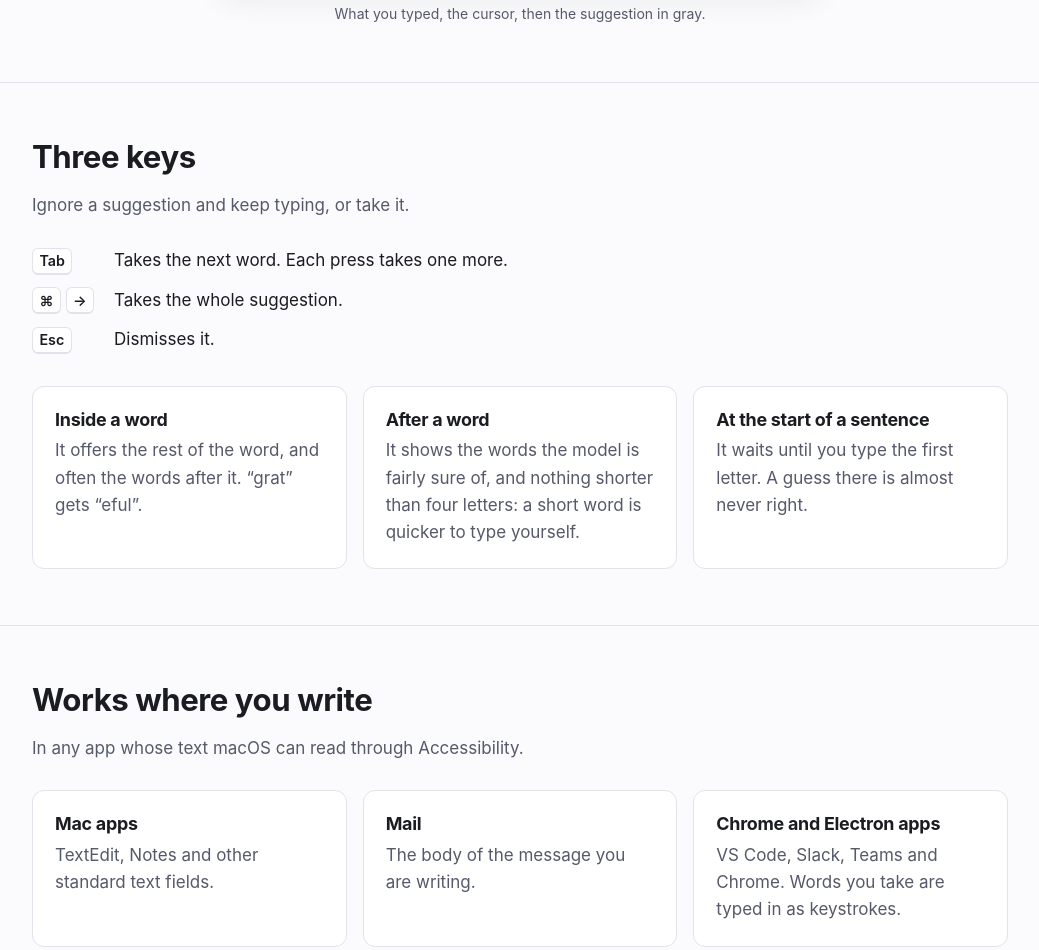
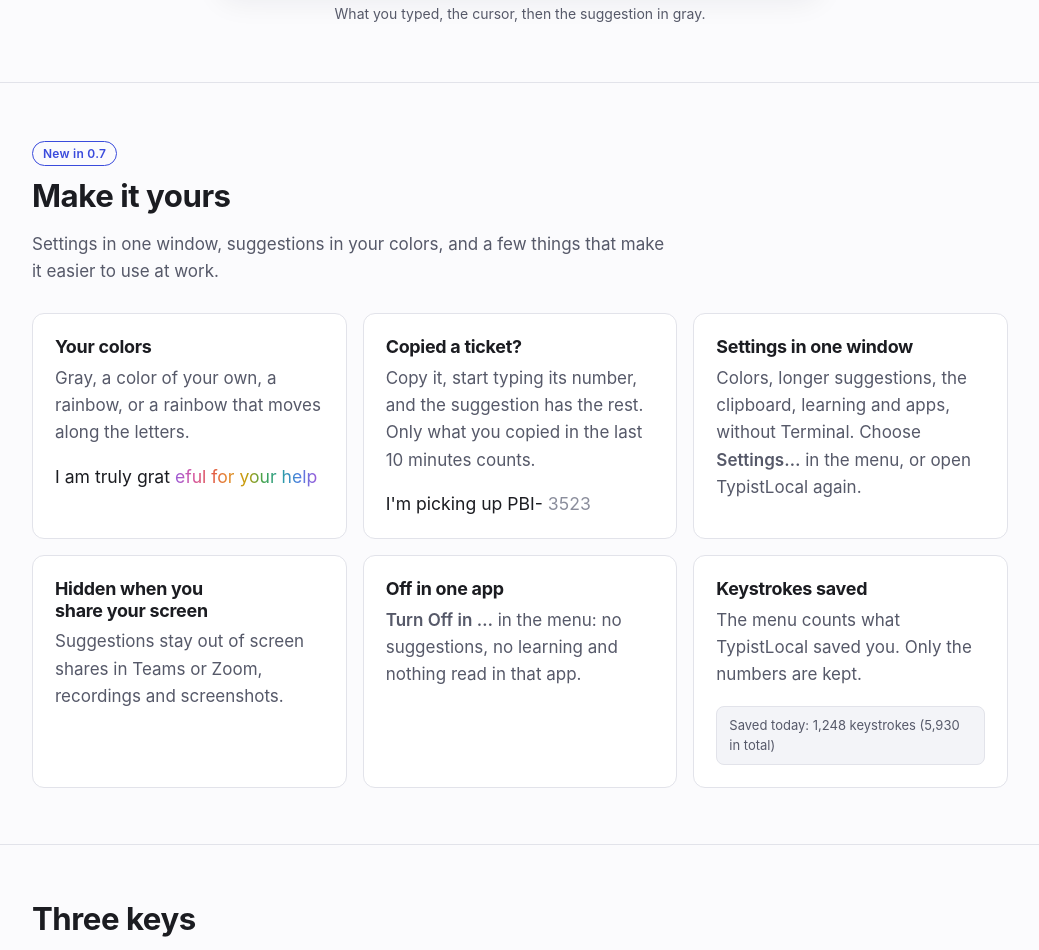
Before and after one commit to edouardGT/typistlocal, a plain HTML site: page site/index.html in a window 1280 px wide. Shown: the part 832-1782 px from the top of the page, without its empty margins (120-1159 px from the left). Drawn offline with Linux system fonts and the light colour scheme.

Commit message:
TypistLocal 0.7.0; site: New in 0.7 section (colors with a live rainbow, clipboard, Settings, screen sharing, off per app, keystrokes saved); help and privacy updated

```diff
--- a/site/index.html
+++ b/site/index.html
@@ -56,6 +56,43 @@
         </div>
       </div>
       <p class="demo-caption">What you typed, the cursor, then the suggestion in gray.</p>
+    </div>
+  </section>
+
+  <section id="new">
+    <div class="wrap">
+      <span class="badge">New in 0.7</span>
+      <h2>Make it yours</h2>
+      <p class="section-intro">Settings in one window, suggestions in your colors, and a few things that make it easier to use at work.</p>
+      <div class="grid">
+        <div class="card">
+          <h3>Your colors</h3>
+          <p>Gray, a color of your own, a rainbow, or a rainbow that moves along the letters.</p>
+          <p class="demo-line" role="img" aria-label="You typed “I am truly grat” and the suggestion “eful for your help” follows in rainbow colors.">I am truly grat<span class="caret"></span><span class="ghost-rainbow ghost-shimmer">eful for your help</span></p>
+        </div>
+        <div class="card">
+          <h3>Copied a ticket?</h3>
+          <p>Copy it, start typing its number, and the suggestion has the rest. Only what you copied in the last 10 minutes counts.</p>
+          <p class="demo-line" role="img" aria-label="You typed “I'm picking up PBI-” and the suggestion “3523” follows in gray.">I'm picking up PBI-<span class="caret"></span><span class="ghost">3523</span></p>
+        </div>
+        <div class="card">
+          <h3>Settings in one window</h3>
+          <p>Colors, longer suggestions, the clipboard, learning and apps, without Terminal. Choose <strong>Settings…</strong> in the menu, or open TypistLocal again.</p>
+        </div>
+        <div class="card">
+          <h3>Hidden when you share your screen</h3>
+          <p>Suggestions stay out of screen shares in Teams or Zoom, recordings and screenshots.</p>
+        </div>
+        <div class="card">
+          <h3>Off in one app</h3>
+          <p><strong>Turn Off in …</strong> in the menu: no suggestions, no learning and nothing read in that app.</p>
+        </div>
+        <div class="card">
+          <h3>Keystrokes saved</h3>
+          <p>The menu counts what TypistLocal saved you. Only the numbers are kept.</p>
+          <p class="menu-sample">Saved today: 1,248 keystrokes (5,930 in total)</p>
+        </div>
+      </div>
     </div>
   </section>
 
@@ -136,7 +173,7 @@
   <section id="context">
     <div class="wrap">
       <h2>Suggestions that fit the conversation</h2>
-      <p class="section-intro">Besides the text you are typing, the model on your Mac can see three things.</p>
+      <p class="section-intro">Besides the text you are typing, the model on your Mac can see four things: these three, and what you just copied.</p>
       <div class="grid">
         <div class="card">
           <h3>The chat above</h3>
@@ -151,7 +188,7 @@
           <p>Markdown files you put in a folder. Suggestions can continue with things you wrote down there.</p>
         </div>
       </div>
-      <p class="after-grid">You can switch off the chat context and the learning. <a href="help.html#settings">See settings</a></p>
+      <p class="after-grid">Copy a ticket, start typing its number, and the suggestion has the rest: the clipboard counts for what you copied in the last 10 minutes. Everything can be switched off in Settings, and so can TypistLocal itself in any app. <a href="help.html#settings">See settings</a></p>
     </div>
   </section>
 
--- a/site/style.css
+++ b/site/style.css
@@ -455,6 +455,63 @@ main section:first-child {
   max-width: 600px;
 }
 
+/* Home: what's new */
+
+.badge {
+  display: inline-block;
+  margin-bottom: 12px;
+  padding: 2px 10px;
+  font-size: 12px;
+  font-weight: 600;
+  letter-spacing: 0.02em;
+  color: var(--accent);
+  border: 1px solid var(--accent);
+  border-radius: 999px;
+}
+
+.card .demo-line {
+  margin: 12px 0 0;
+  font-size: 1.1rem;
+  color: var(--text);
+}
+
+/* The app's rainbow, the same mid tones that read on light and dark. */
+.ghost-rainbow {
+  /* Two rainbows in an image twice the text's width: one is always in view,
+     still or moving. */
+  background: linear-gradient(90deg, #e0524a, #e58a2e, #c79e0d, #40a34d, #299ea3, #4c80e0, #995cd9, #d457a6, #e0524a, #e58a2e, #c79e0d, #40a34d, #299ea3, #4c80e0, #995cd9, #d457a6, #e0524a);
+  background-size: 200% 100%;
+  -webkit-background-clip: text;
+  background-clip: text;
+  color: transparent;
+}
+
+.ghost-shimmer {
+  animation: shimmer 8s linear infinite;
+}
+
+@keyframes shimmer {
+  to {
+    background-position: -200% 0;
+  }
+}
+
+@media (prefers-reduced-motion: reduce) {
+  .ghost-shimmer {
+    animation: none;
+  }
+}
+
+.card .menu-sample {
+  margin: 12px 0 0;
+  padding: 8px 12px;
+  font-size: 13px;
+  color: var(--muted);
+  background: var(--bg-alt);
+  border: 1px solid var(--line);
+  border-radius: 8px;
+}
+
 /* Cards and grids */
 
 .grid {
```
Also changed, not shown: site/appcast.xml (+10 -0 lines), site/help.html (+17 -22 lines), site/privacy.html (+14 -2 lines).
